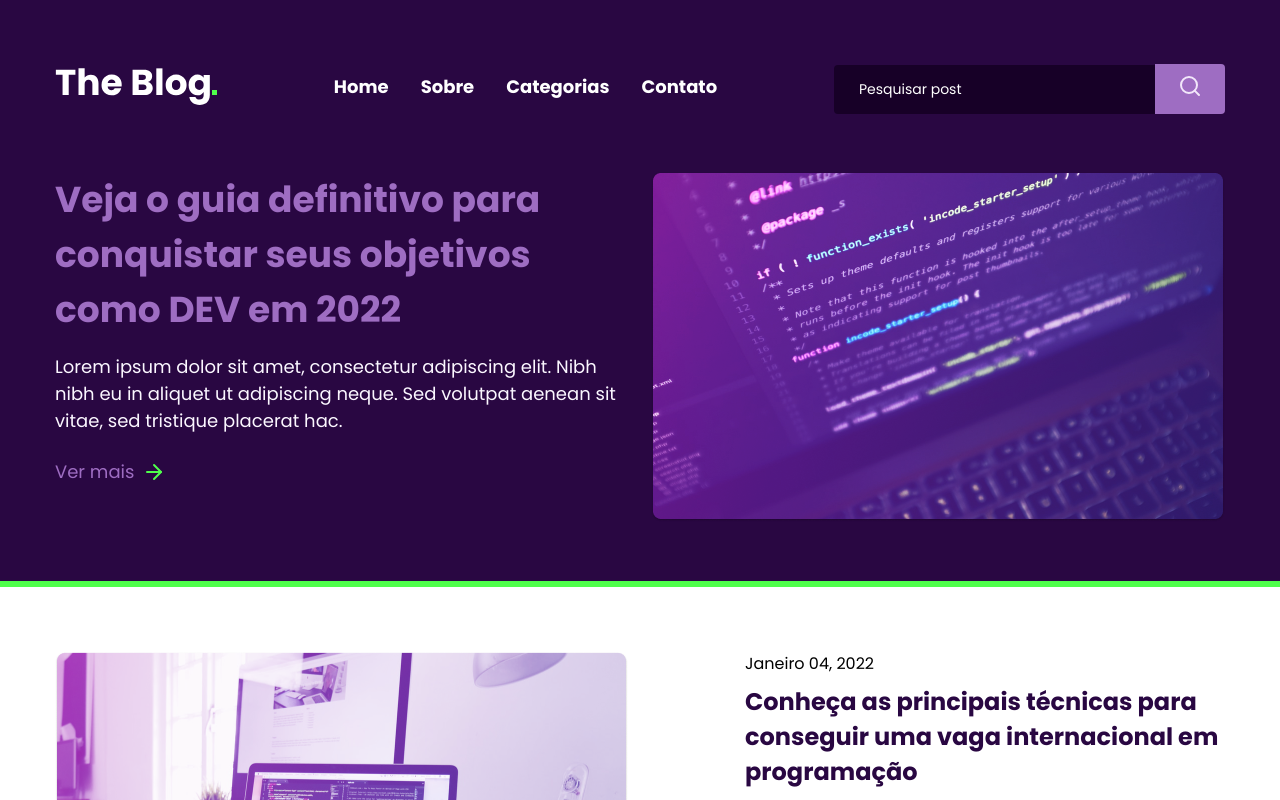
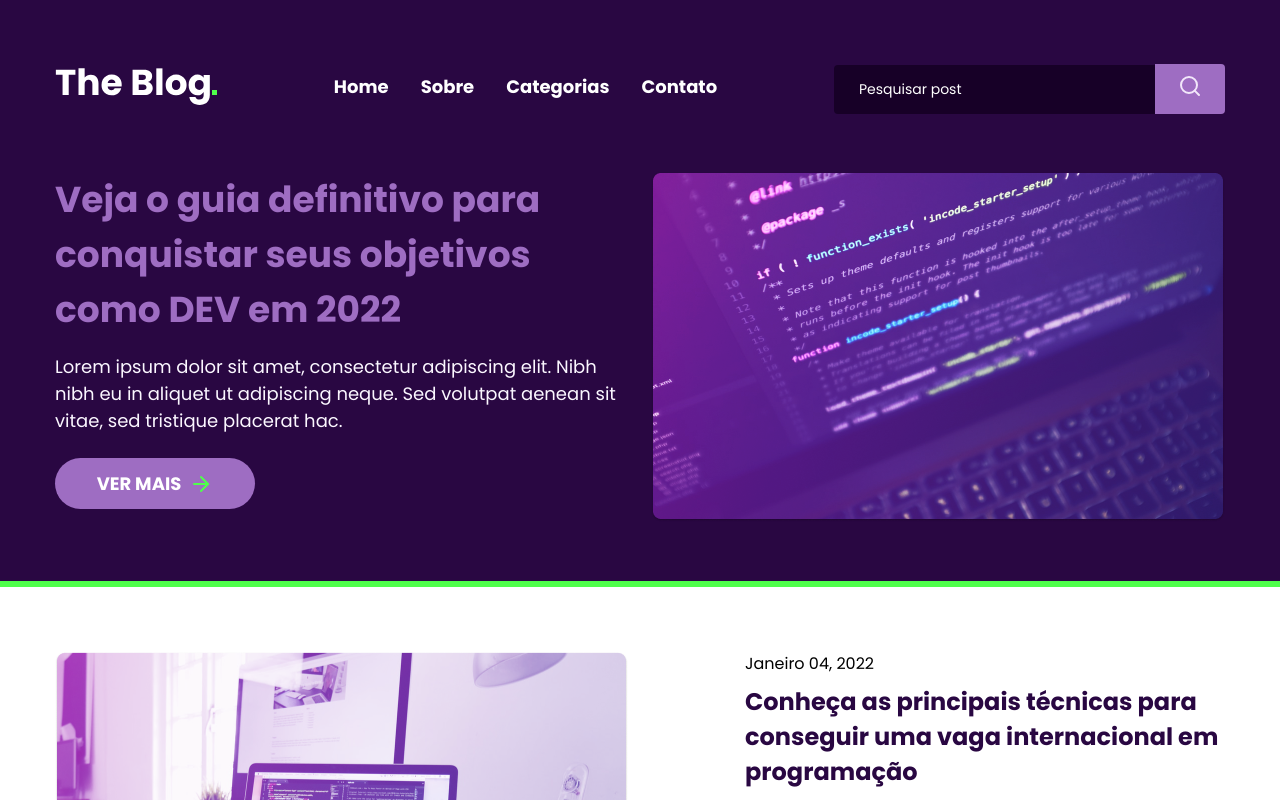
Before and after one commit to ronaldprofile/rocketblog, a React (Vite) app: page / in a window 1280 px wide. Shown: the top 800 px of the page. Built offline with nearby package versions, Linux system fonts and the light colour scheme.

Commit message:
changed style of button (see more)

```diff
--- a/src/pages/Home/styles.ts
+++ b/src/pages/Home/styles.ts
@@ -39,16 +39,24 @@ export const Emphasis = styled("section", {
     },
 
     a: {
-      fontSize: 18,
-      fontWeight: "normal",
-      color: "$buttonBg",
+      maxWidth: 200,
+      padding: "12px 0",
 
       display: "flex",
       alignItems: "center",
+      justifyContent: "center",
       gap: 8,
 
+      fontSize: 18,
+      fontWeight: "bold",
+      textTransform: "uppercase",
+      background: "$buttonBg",
+      color: "$white",
+      borderRadius: "9999px",
+
+      transition: ".2s",
       "&:hover": {
-        textDecoration: "underline"
+        filter: "brightness(0.9)"
       }
     }
   }
```
